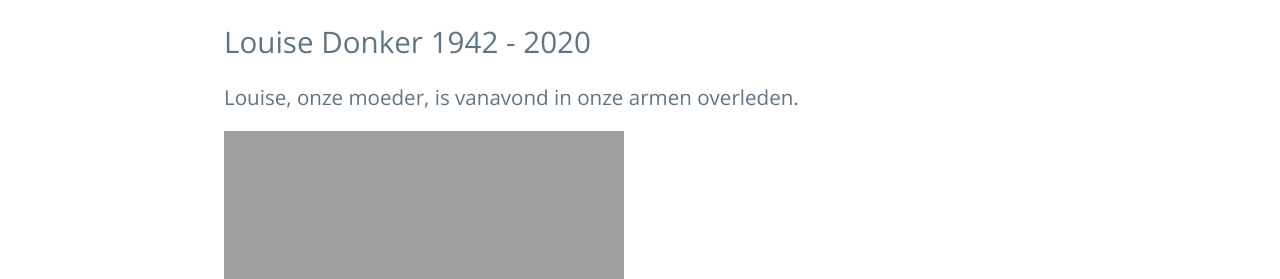
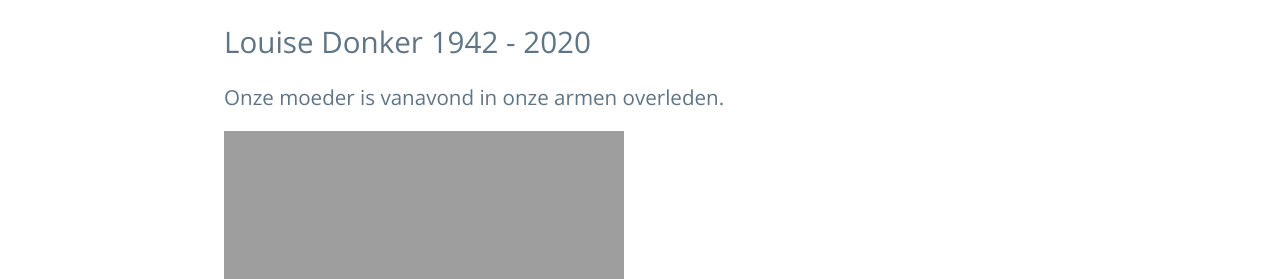
Before and after one commit to fprisse/Weblog, a Jekyll site: the page built from louise.md, in a window 1280 px wide. Shown: the part 296-575 px from the top of the page. Built offline with Jekyll 4.4.1, drawn with Linux system fonts in a browser that asks for light colours; nearby versions of some CDN libraries; comment, search, counter and statistics services are not loaded.

Commit message:
Update louise.md
H

```diff
--- a/louise.md
+++ b/louise.md
@@ -4,7 +4,7 @@ title: Louise Donker 1942 - 2020
 permalink: /louise/
 ---
 
-### Louise, onze moeder, is vanavond in onze armen overleden.
+### Onze moeder is vanavond in onze armen overleden.
 
 ![louisedonker](https://prisse.nl/assets/louisedonker.jpg)
 
```
